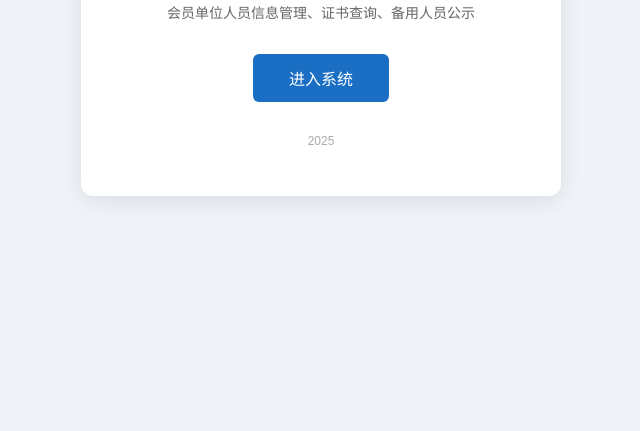
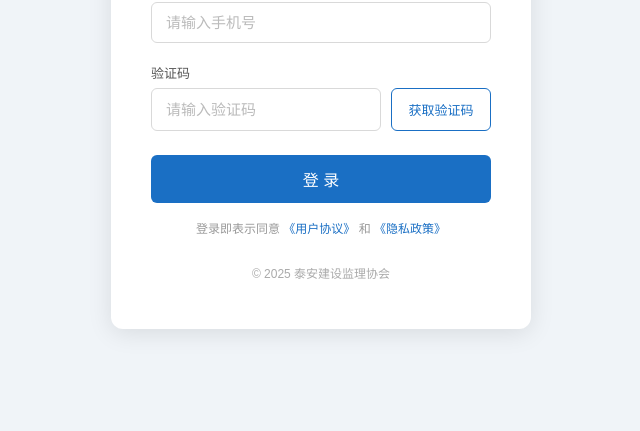
Before and after one commit to lch1220377845/taian-supervisor-portal, a plain HTML site: page index.html in a window 1280 px wide. Shown: the part 369-800 px from the top of the page, without its empty margins (319-959 px from the left). Drawn offline with Linux system fonts and the light colour scheme.

Commit message:
??????????+?????

```diff
--- a/index.html
+++ b/index.html
@@ -3,7 +3,7 @@
 <head>
   <meta charset="UTF-8" />
   <meta name="viewport" content="width=device-width, initial-scale=1.0" />
-  <title>泰安建设监理协会人才管理系统</title>
+  <title>泰安建设监理协会人才管理系统 - 登录</title>
   <style>
     * { margin: 0; padding: 0; box-sizing: border-box; }
     body {
@@ -20,7 +20,7 @@
       box-shadow: 0 4px 24px rgba(0,0,0,0.10);
       padding: 48px 40px;
       text-align: center;
-      max-width: 480px;
+      max-width: 420px;
       width: 90%;
     }
     .logo {
@@ -32,36 +32,231 @@
       color: #1a3a5c;
       margin-bottom: 8px;
     }
-    p {
+    .subtitle {
       color: #666;
       font-size: 14px;
       margin-bottom: 32px;
     }
-    a.btn {
-      display: inline-block;
+
+    /* 登录表单 */
+    .login-form {
+      text-align: left;
+    }
+    .form-group {
+      margin-bottom: 20px;
+    }
+    .form-group label {
+      display: block;
+      font-size: 13px;
+      color: #555;
+      margin-bottom: 6px;
+    }
+    .input-row {
+      display: flex;
+      gap: 10px;
+    }
+    .input-row input {
+      flex: 1;
+    }
+    input[type="text"],
+    input[type="tel"] {
+      width: 100%;
+      padding: 11px 14px;
+      border: 1px solid #d9d9d9;
+      border-radius: 6px;
+      font-size: 15px;
+      outline: none;
+      transition: border-color 0.2s;
+      font-family: inherit;
+    }
+    input:focus {
+      border-color: #1a6fc4;
+      box-shadow: 0 0 0 2px rgba(26,111,196,0.15);
+    }
+    input::placeholder {
+      color: #bbb;
+    }
+
+    .btn-sms {
+      white-space: nowrap;
+      padding: 11px 16px;
+      border: 1px solid #1a6fc4;
+      background: #fff;
+      color: #1a6fc4;
+      border-radius: 6px;
+      font-size: 13px;
+      cursor: pointer;
+      transition: all 0.2s;
+      font-family: inherit;
+      min-width: 100px;
+    }
+    .btn-sms:hover {
+      background: #e8f2fb;
+    }
+    .btn-sms:disabled {
+      border-color: #d9d9d9;
+      color: #bbb;
+      background: #fafafa;
+      cursor: not-allowed;
+    }
+
+    .btn-login {
+      width: 100%;
+      padding: 12px;
       background: #1a6fc4;
       color: #fff;
-      text-decoration: none;
-      padding: 12px 36px;
+      border: none;
       border-radius: 6px;
       font-size: 16px;
+      cursor: pointer;
       transition: background 0.2s;
+      font-family: inherit;
+      margin-top: 4px;
     }
-    a.btn:hover { background: #155a9e; }
+    .btn-login:hover {
+      background: #155a9e;
+    }
+    .btn-login:disabled {
+      background: #a0c4e8;
+      cursor: not-allowed;
+    }
+
+    .agreement {
+      text-align: center;
+      font-size: 12px;
+      color: #999;
+      margin-top: 16px;
+    }
+    .agreement a {
+      color: #1a6fc4;
+      text-decoration: none;
+    }
+
     .footer {
-      margin-top: 32px;
+      margin-top: 28px;
       font-size: 12px;
       color: #aaa;
+    }
+
+    .error-msg {
+      color: #e74c3c;
+      font-size: 12px;
+      margin-top: 4px;
+      display: none;
     }
   </style>
 </head>
 <body>
   <div class="card">
-    <div class="logo"></div>
+    <div class="logo">🏗️</div>
     <h1>泰安建设监理协会<br>人才管理系统</h1>
-    <p>会员单位人员信息管理、证书查询、备用人员公示</p>
-    <a class="btn" href="https://pktwdsn1ud.ai-app.pub" target="_blank">进入系统</a>
-    <div class="footer">2025 </div>
+    <p class="subtitle">会员单位人员信息管理、证书查询、备用人员公示</p>
+
+    <div class="login-form">
+      <div class="form-group">
+        <label>手机号</label>
+        <input type="tel" id="phone" placeholder="请输入手机号" maxlength="11" />
+        <div class="error-msg" id="phoneError">请输入正确的手机号</div>
+      </div>
+
+      <div class="form-group">
+        <label>验证码</label>
+        <div class="input-row">
+          <input type="text" id="smsCode" placeholder="请输入验证码" maxlength="6" />
+          <button class="btn-sms" id="btnSms" onclick="sendSms()">获取验证码</button>
+        </div>
+        <div class="error-msg" id="smsError">请输入验证码</div>
+      </div>
+
+      <button class="btn-login" onclick="doLogin()">登 录</button>
+
+      <div class="agreement">
+        登录即表示同意 <a href="#">《用户协议》</a> 和 <a href="#">《隐私政策》</a>
+      </div>
+    </div>
+
+    <div class="footer">© 2025 泰安建设监理协会</div>
   </div>
+
+  <script>
+    var countdown = 0;
+    var timer = null;
+
+    function sendSms() {
+      var phone = document.getElementById('phone').value.trim();
+
+      if (!/^1[3-9]\d{9}$/.test(phone)) {
+        showError('phoneError', '请输入正确的手机号');
+        return;
+      }
+
+      hideError('phoneError');
+
+      // 模拟发送验证码
+      countdown = 60;
+      var btn = document.getElementById('btnSms');
+      btn.disabled = true;
+
+      timer = setInterval(function () {
+        countdown--;
+        btn.textContent = countdown + 's 后重发';
+        if (countdown <= 0) {
+          clearInterval(timer);
+          btn.textContent = '获取验证码';
+          btn.disabled = false;
+        }
+      }, 1000);
+
+      // TODO: 替换为实际短信发送接口
+      console.log('发送验证码到: ' + phone);
+      alert('验证码已发送（演示模式：输入 123456 即可登录）');
+    }
+
+    function doLogin() {
+      var phone = document.getElementById('phone').value.trim();
+      var code = document.getElementById('smsCode').value.trim();
+      var valid = true;
+
+      if (!/^1[3-9]\d{9}$/.test(phone)) {
+        showError('phoneError', '请输入正确的手机号');
+        valid = false;
+      } else {
+        hideError('phoneError');
+      }
+
+      if (code.length !== 6) {
+        showError('smsError', '请输入6位验证码');
+        valid = false;
+      } else {
+        hideError('smsError');
+      }
+
+      if (!valid) return;
+
+      // TODO: 替换为实际登录接口
+      if (code === '123456') {
+        alert('登录成功，正在跳转...');
+        window.location.href = 'https://pktwdsn1ud.ai-app.pub';
+      } else {
+        showError('smsError', '验证码错误');
+      }
+    }
+
+    function showError(id, msg) {
+      var el = document.getElementById(id);
+      el.textContent = msg;
+      el.style.display = 'block';
+    }
+
+    function hideError(id) {
+      var el = document.getElementById(id);
+      el.style.display = 'none';
+    }
+
+    // 手机号输入自动过滤非数字
+    document.getElementById('phone').addEventListener('input', function (e) {
+      this.value = this.value.replace(/\D/g, '');
+    });
+  </script>
 </body>
 </html>
```
